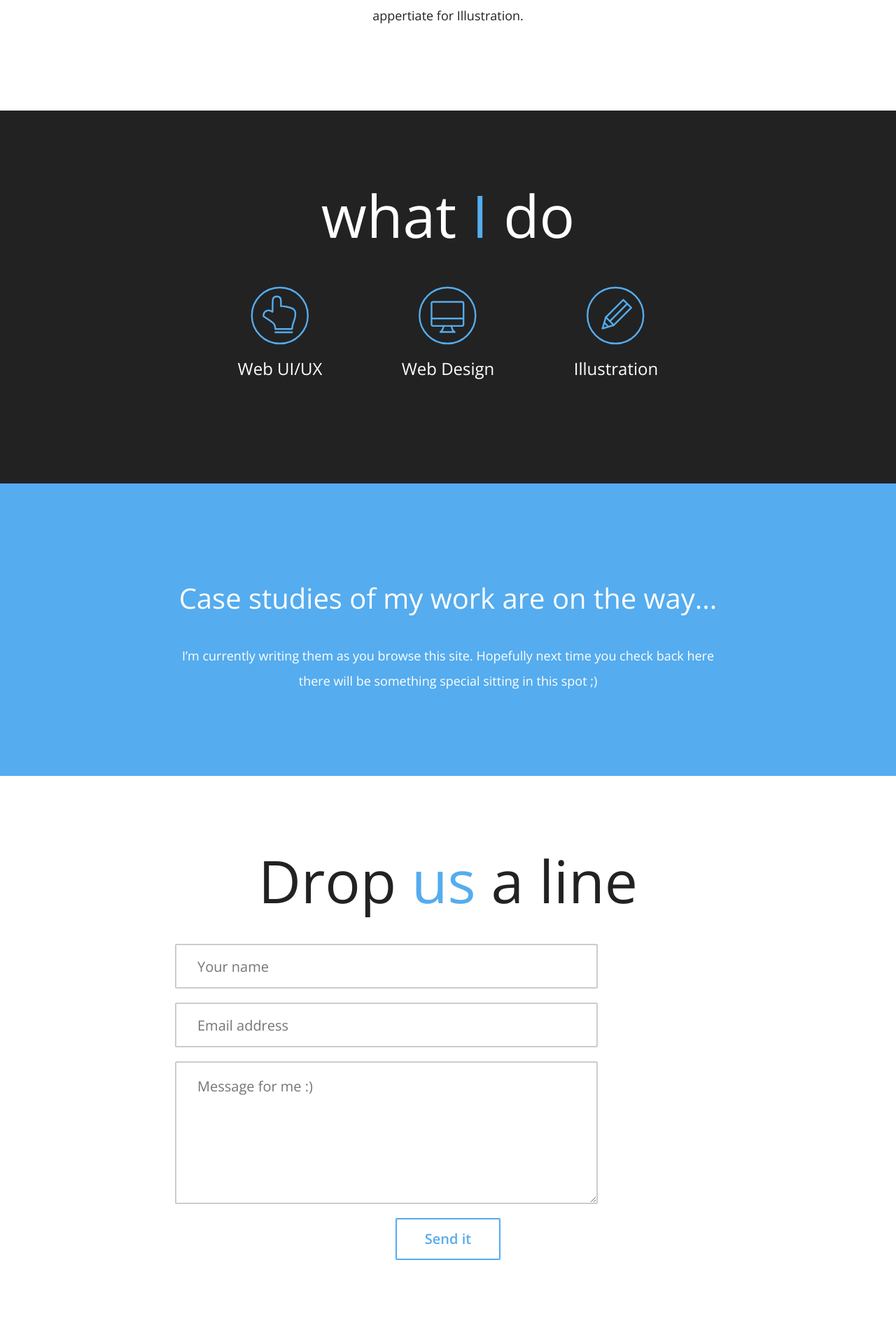
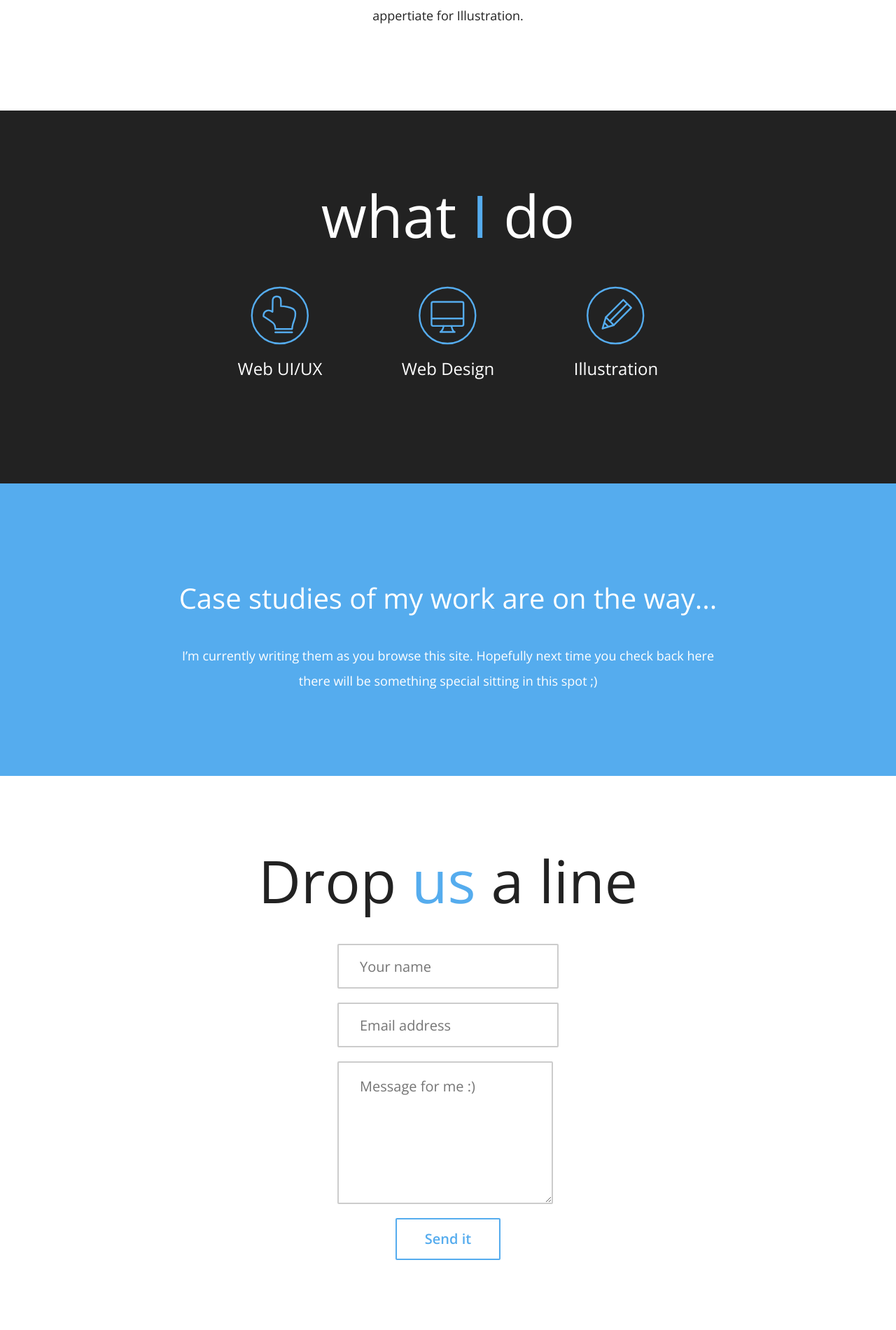
Before and after one commit to macorlett/macorlett.github.io, a Jekyll site: the page built from index.md, in a window 1280 px wide. Shown: the part 1223-3124 px from the top of the page at 70% size. Built offline with Jekyll 4.4.1, drawn with Linux system fonts in a browser that asks for light colours; nearby versions of some CDN libraries; Markdown is read by kramdown in place of the engine named in the settings.

Commit message:
Update style.css

```diff
--- a/css/style.css
+++ b/css/style.css
@@ -138,15 +138,11 @@ h4{
 }
 form{
 	margin-top: 40px;
-	width:100%;
-	text-align: center;
 }
 form .button{
 	margin: 0;
 }
 input[type="text"],input[type="email"],textarea{
-	width:100%;
-	max-width: 540px;
 	height: 60px;
 	border-radius: 2px;
 	border-width: 2px;
```
